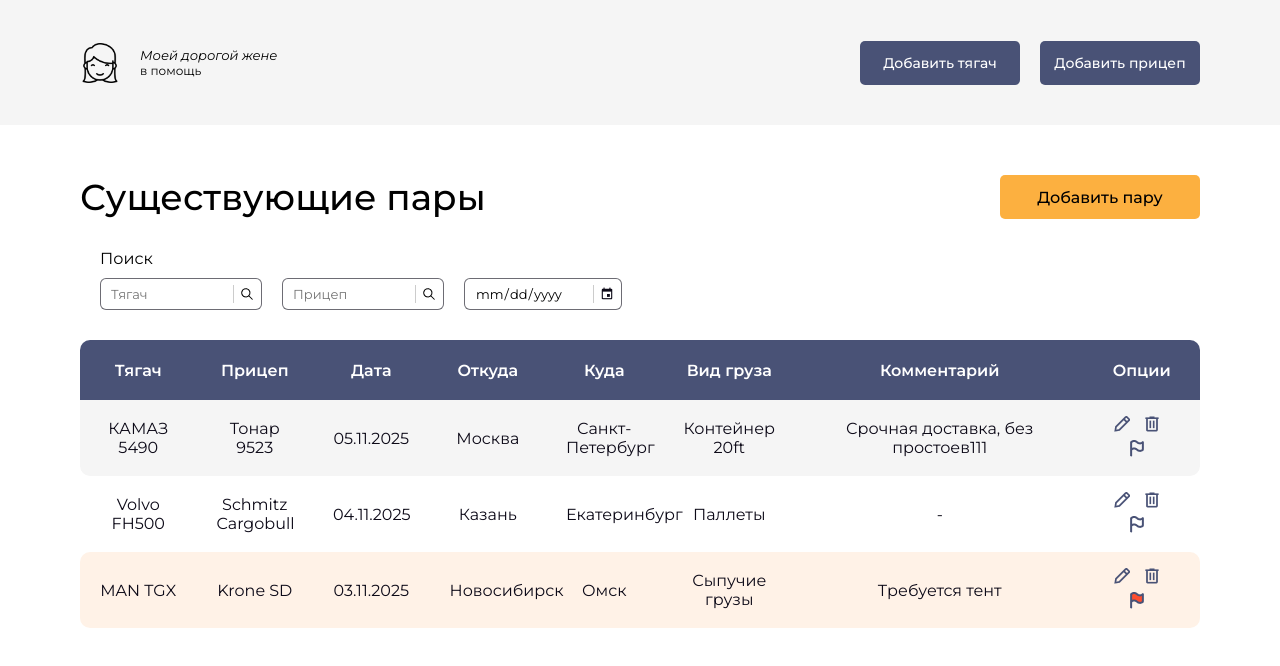
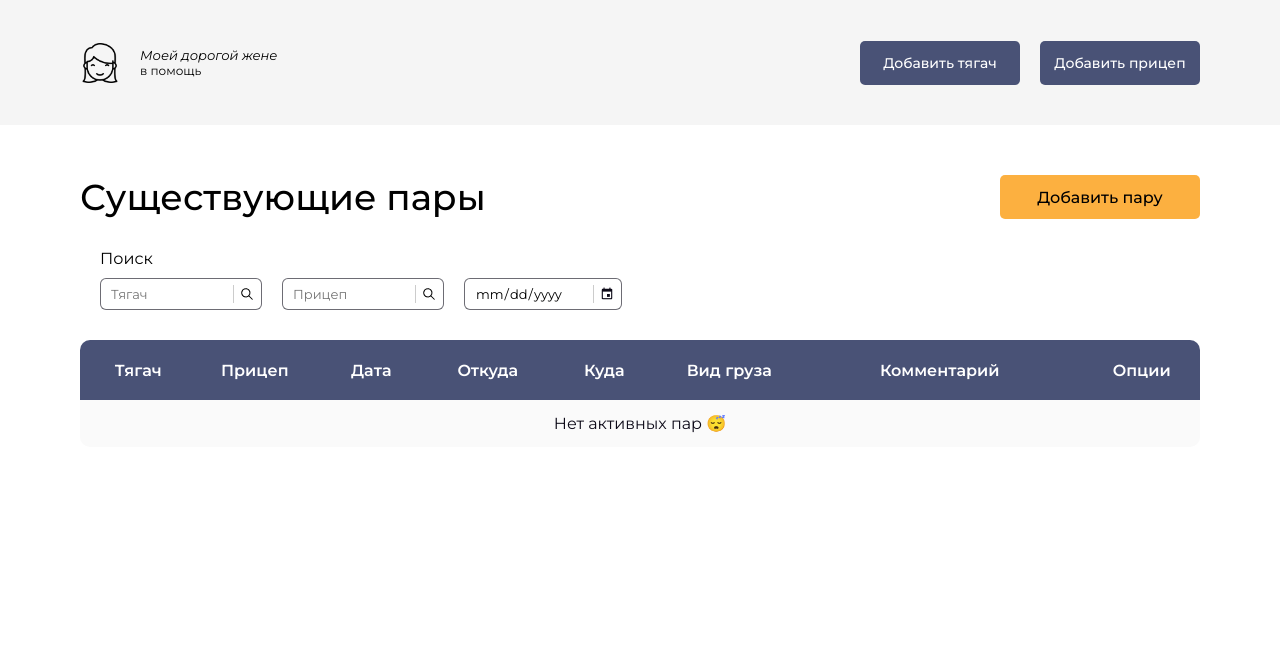
Before and after one commit to vibeclue/logistic-app-local-storage, a React (Vite) app: page / in a window 1280 px wide. Shown: the top 666 px of the page. Built offline with nearby package versions, Linux system fonts and the light colour scheme.

Commit message:
add local storage

```diff
--- a/src/PairsContext.jsx
+++ b/src/PairsContext.jsx
@@ -1,4 +1,4 @@
-import { createContext, useContext, useReducer, useState } from "react";
+import { createContext, useContext, useReducer, useState, useEffect } from "react";
 import { pairsReducer, trucksReducer, trailersReducer } from './PairsReducer';
 
 
@@ -7,50 +7,11 @@ export const TrucksContext = createContext();
 export const TrailersContext = createContext();
 
 
-const initialPairs = [
-  {id: 0,
-    truck: "КАМАЗ 5490",
-    trailer: "Тонар 9523",
-    date: "05.11.2025",
-    from: "Москва",
-    to: "Санкт-Петербург",
-    cargo: "Контейнер 20ft",
-    comment: "Срочная доставка, без простоев111",
-    flag: false,
-  },
-  {
-    id: 1,
-    truck: "Volvo FH500",
-    trailer: "Schmitz Cargobull",
-    date: "04.11.2025",
-    from: "Казань",
-    to: "Екатеринбург",
-    cargo: "Паллеты",
-    comment: "-",
-    flag: false,
-  },
-  {
-    id: 2,
-    truck: "MAN TGX",
-    trailer: "Krone SD",
-    date: "03.11.2025",
-    from: "Новосибирск",
-    to: "Омск",
-    cargo: "Сыпучие грузы",
-    comment: "Требуется тент",
-    flag: true,
-  },
-];
+const initialPairs = localStorage.getItem('pairs') ? JSON.parse(localStorage.getItem('pairs')) : [];
 
-const initialTrucks = [
-  { id: 1, number: "А123БВ77"},
-  { id: 2, number: "Е456КХ99"},
-];
+const initialTrucks = localStorage.getItem('trucks') ? JSON.parse(localStorage.getItem('trucks')) : [];
 
-const initialTrailers = [
-  { id: 1, number: "ТН1234"},
-  { id: 2, number: "ШМ5678"},
-];
+const initialTrailers = localStorage.getItem('trailers') ? JSON.parse(localStorage.getItem('trailers')) : [];
 
 export function PairsProvider({ children }) {
 
@@ -61,6 +22,18 @@ export function PairsProvider({ children }) {
   const [modalMainIsOpen, setModalMainIsOpen] = useState(false);
 
   const [filterBy, setFilterBy] = useState('');
+
+  useEffect(() => {
+    localStorage.setItem('pairs', JSON.stringify(pairs));
+  }, [pairs]); // каждый раз когда меняется состояние pairs происходит рирендер того, что находится в useEffect
+
+  useEffect(() => {
+    localStorage.setItem('trucks', JSON.stringify(trucks));
+  }, [trucks]);
+
+  useEffect(() => {
+    localStorage.setItem('trailers', JSON.stringify(trailers));
+  }, [trailers]);
 
   return (
     <PairsContext.Provider value={
--- a/src/components/modals/modal-window-main/ModalWindowMain.jsx
+++ b/src/components/modals/modal-window-main/ModalWindowMain.jsx
@@ -1,6 +1,7 @@
 import { useState } from 'react';
 import { useTrucks, useTrailers } from '../../../PairsContext.jsx';
 import { usePairs } from '../../../PairsContext.jsx';
+import calendar from '../../../img/mdi_calendar.png'
 import './modalWindowMain.css'
 
 
@@ -115,6 +116,7 @@ function ModalWindowMain() {
                                     value={formData.date ? convertDate(formData.date).iso : convertDate().iso}
                                     onChange={handleChange}
                             />
+                            <img src={calendar} alt="календарь" className="calendar-icon"/>
                         </div>
 
                         <div className="form-group">
--- a/src/components/modals/modal-window-main/modalWindowMain.css
+++ b/src/components/modals/modal-window-main/modalWindowMain.css
@@ -69,6 +69,38 @@
     padding: 10px;
 }
 
+
+
+
+
+
+
+#date-group {
+    position: relative;   /* превращаем группу в wrapper */
+}
+
+#date-group input[type="date"] {
+    width: 100%;
+    padding-right: 30px;  /* место для иконки */
+    box-sizing: border-box;
+}
+
+#date-group .calendar-icon {
+    position: absolute;
+    right: 10px;
+    top: 39px;            /* сдвинь выше/ниже под свой UI */
+    transform: translateY(-50%);
+    width: 15px;
+    height: 15px;
+    pointer-events: none; /* чтобы клики шли в input */
+    /* opacity: 0.7; */
+}
+
+
+
+
+
+
 .form-group select {
   width: 100%;
   height: 30px;
```
